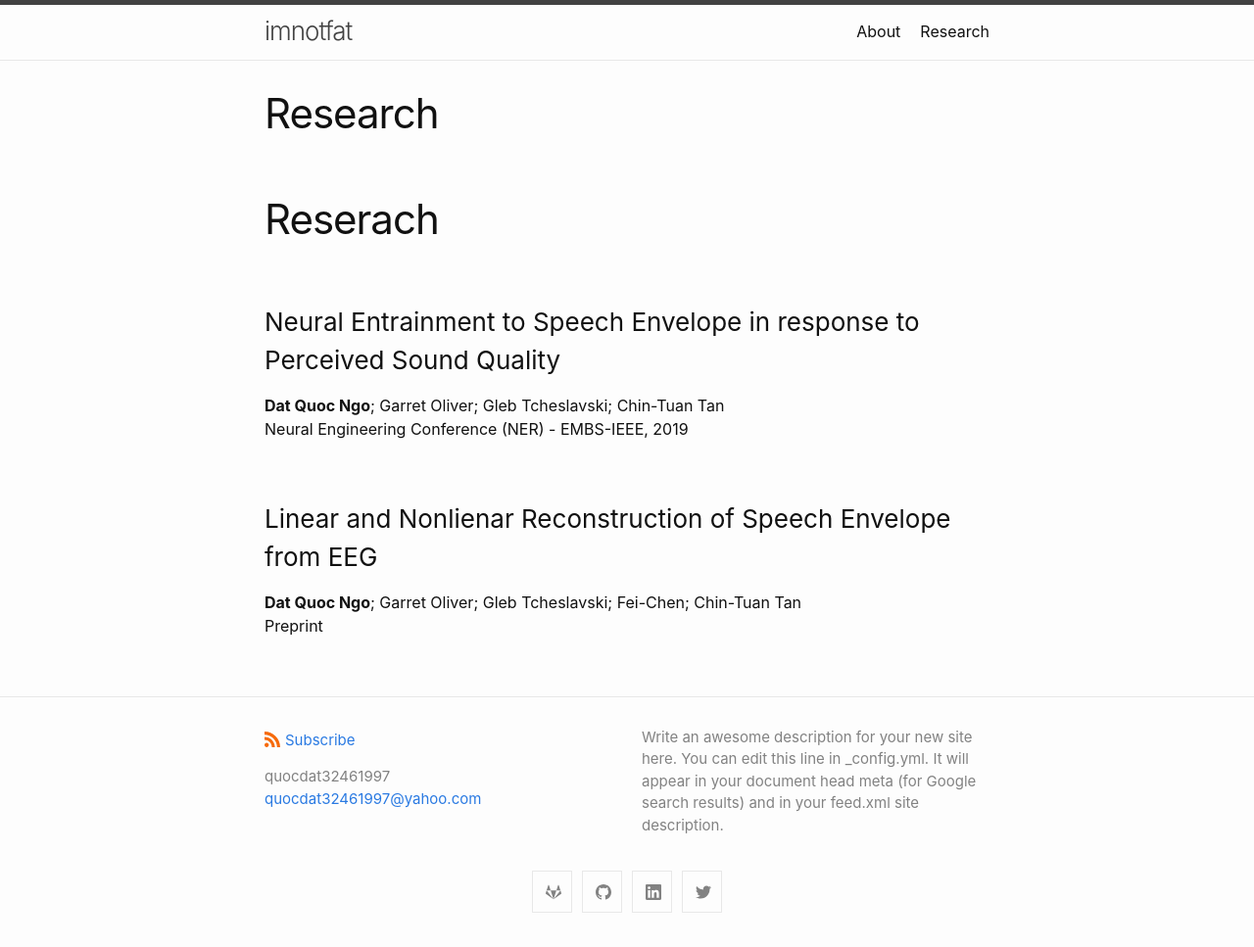
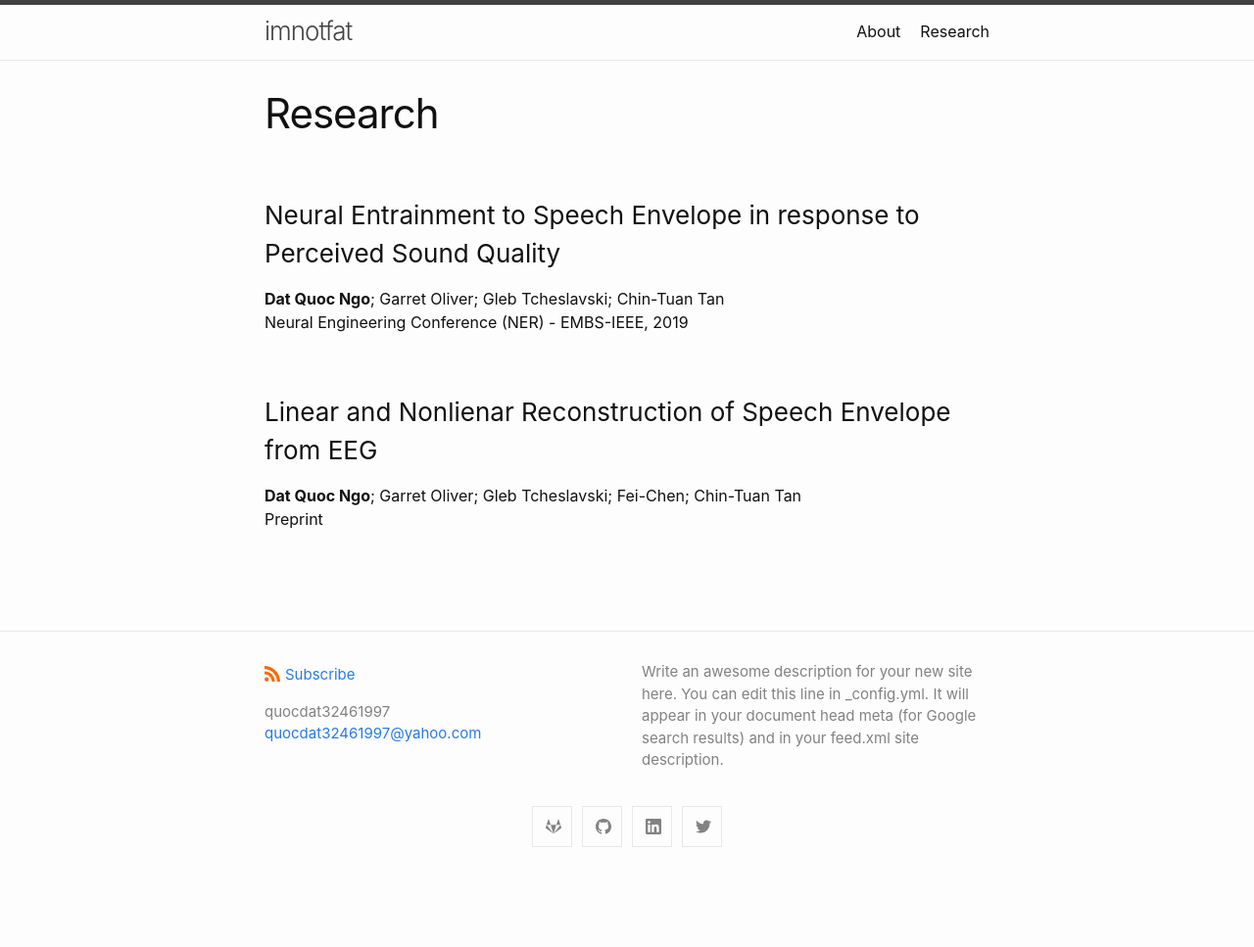
Before and after one commit to quocdat32461997/quocdat32461997.github.io, a Jekyll site: the page built from research.md, in a window 1280 px wide. Shown: the whole page at 98% size. Built offline with Jekyll 4.4.1, drawn with Linux system fonts in a browser that asks for light colours; after the commit the page ends 900 px from its top, so only the background shows below that.

Commit message:
Update research.md

```diff
--- a/research.md
+++ b/research.md
@@ -3,8 +3,6 @@ layout: page
 title: Research
 permalink: /research/
 ---
-
-# Reserach
 
 ### Neural Entrainment to Speech Envelope in response to Perceived Sound Quality
 **Dat Quoc Ngo**; Garret Oliver; Gleb Tcheslavski; Chin-Tuan Tan \
```
